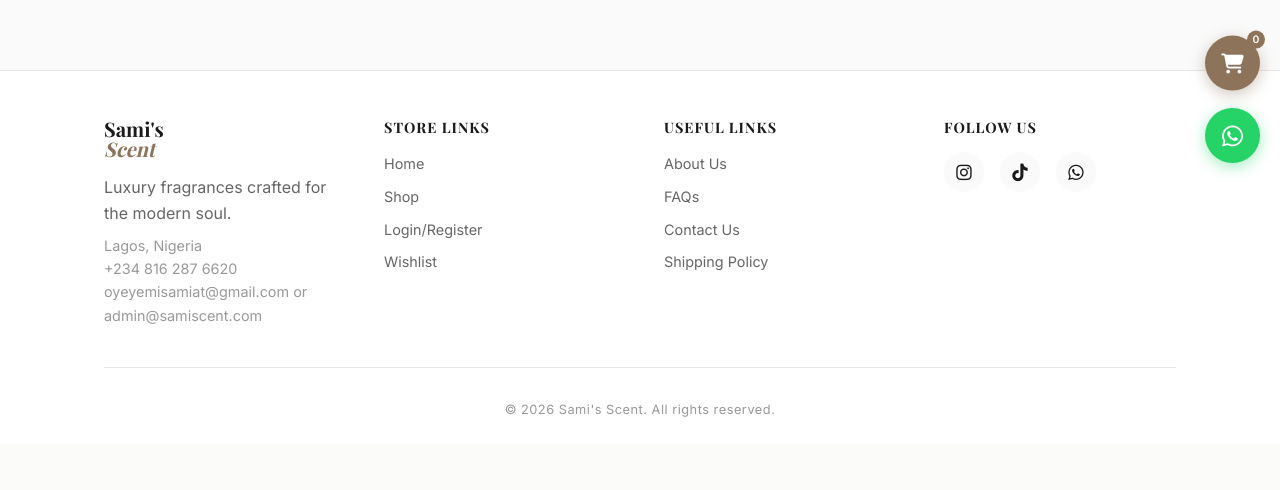
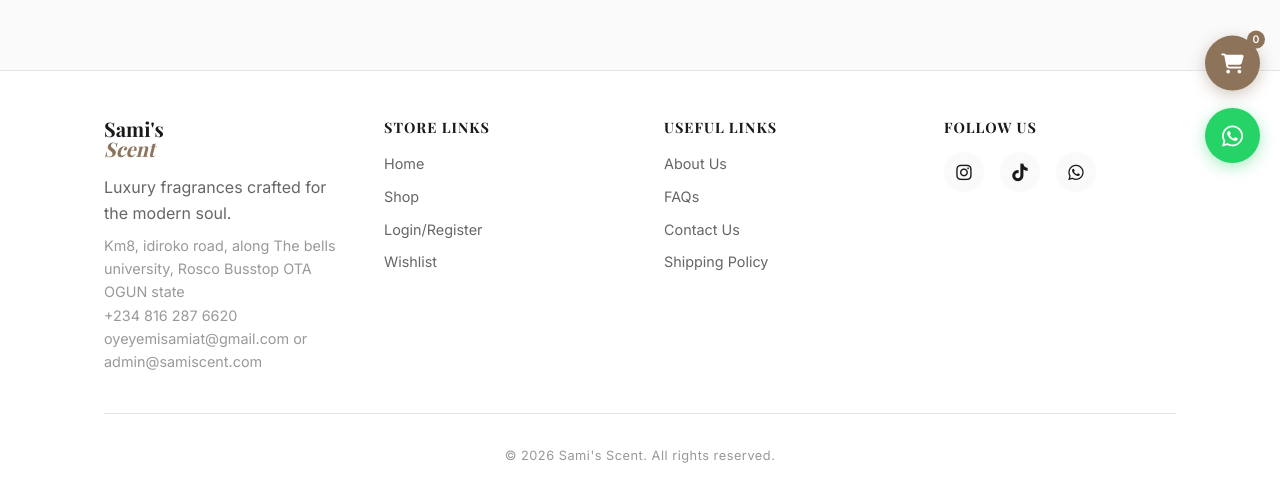
Before and after one commit to Constructionsux/Sami-ss-Scent, a FastAPI app: page /account in a window 1280 px wide. Shown: the part 613-1103 px from the top of the page. Before the commit the page ends 1030 px from the top, so only its background shows below. Run offline with FastAPI, Linux system fonts and the light colour scheme; data that the repository does not hold is empty; parts of the project's set-up code (start-up, migrations or seed data) failed here and were passed over; some web fonts are replaced.

Commit message:
Update footer contact information in account.html

```diff
--- a/templates/account.html
+++ b/templates/account.html
@@ -207,7 +207,7 @@
                     <span class="logo-text">Sami's <em>Scent</em></span>
                     <p style="margin-top: 1rem; color: var(--color-text-secondary);">Luxury fragrances crafted for the modern soul.</p>
                     <p style="margin-top: 0.5rem; color: var(--color-text-muted); font-size: 0.9rem;">
-                        Lagos, Nigeria<br>
+                        Km8, idiroko road, along The bells university, Rosco Busstop OTA OGUN state<br>
                         +234 816 287 6620<br>
                         oyeyemisamiat@gmail.com or admin@samiscent.com
                     </p>
```
